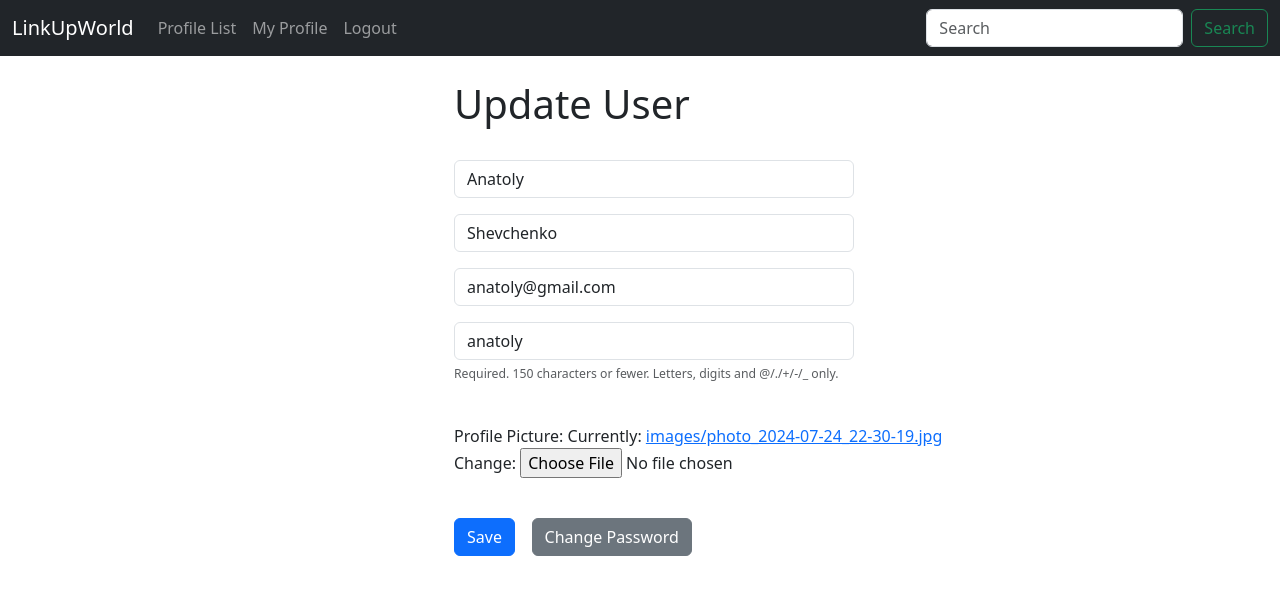
After one commit to bugweaver/django-social-media-diploma, a Django app: page /update-user/ in a window 1280 px wide. The commit adds this page. Shown: the top 595 px of the page. Run offline with Django 5.2, Linux system fonts and the light colour scheme; a user stored in the database is signed in; data comes from the database, SQL or seed files in the repository; both versions use the stored data as it was after the commit.

Commit message:
update profile

```diff
--- a/LinkUpWorld/settings.py
+++ b/LinkUpWorld/settings.py
@@ -118,6 +118,9 @@ USE_TZ = True
 
 STATIC_URL = 'static/'
 
+MEDIA_URL = 'media/'
+MEDIA_ROOT = BASE_DIR / 'media'
+
 # Default primary key field type
 # https://docs.djangoproject.com/en/5.0/ref/settings/#default-auto-field
 
--- a/LinkUpWorld/urls.py
+++ b/LinkUpWorld/urls.py
@@ -1,23 +1,13 @@
-"""
-URL configuration for LinkUpWorld project.
-
-The `urlpatterns` list routes URLs to views. For more information please see:
-    https://docs.djangoproject.com/en/5.0/topics/http/urls/
-Examples:
-Function views
-    1. Add an import:  from my_app import views
-    2. Add a URL to urlpatterns:  path('', views.home, name='home')
-Class-based views
-    1. Add an import:  from other_app.views import Home
-    2. Add a URL to urlpatterns:  path('', Home.as_view(), name='home')
-Including another URLconf
-    1. Import the include() function: from django.urls import include, path
-    2. Add a URL to urlpatterns:  path('blog/', include('blog.urls'))
-"""
 from django.contrib import admin
 from django.urls import path, include
+from django.conf import settings
+from django.conf.urls.static import static
 
 urlpatterns = [
     path('admin/', admin.site.urls),
     path('', include('core.urls')),
 ]
+
+
+if settings.DEBUG:
+    urlpatterns += static(settings.MEDIA_URL, document_root=settings.MEDIA_ROOT)
--- a/core/forms.py
+++ b/core/forms.py
@@ -1,6 +1,6 @@
 from django import forms
-from .models import Post
-from django.contrib.auth.forms import UserCreationForm
+from .models import Post, Profile
+from django.contrib.auth.forms import UserCreationForm, UserChangeForm, SetPasswordForm
 from django.contrib.auth.models import User
 
 
@@ -33,14 +33,15 @@ class SignUpForm(UserCreationForm):
     class Meta:
         model = User
         fields = ['first_name', 'last_name', 'email', 'username', 'password1', 'password2']
-        labels = {
-            'first_name': "Name"
-        }
+        # labels = {
+        #     'first_name': "First Name", 'last_name': "Last Name", 'email': "Email", 'username': "Username",
+        #     'password1': 'Password', 'password2': 'Confirm Password',
+        # }
 
     def __init__(self, *args, **kwargs):
         super(SignUpForm, self).__init__(*args, **kwargs)
         self.fields['username'].widget.attrs['class'] = 'form-control width_input'
-        self.fields['username'].widget.attrs['placeholder'] = 'User Name'
+        self.fields['username'].widget.attrs['placeholder'] = 'Username'
         self.fields['username'].label = ''
         self.fields[
             'username'].help_text = ('<span class="form-text text-muted"><small>Required. 150 characters or fewer.'
@@ -63,3 +64,64 @@ class SignUpForm(UserCreationForm):
         self.fields[
             'password2'].help_text = ('<span class="form-text text-muted">'
                                       '<small>Enter the same password as before, for verification.</small></span>')
+
+
+class UpdateUserForm(UserChangeForm):
+    password = None
+    email = forms.EmailField(label="",
+                             widget=forms.TextInput(attrs={'class': 'form-control width_input',
+                                                           'placeholder': 'Email Address'}))
+    first_name = forms.CharField(label="", max_length=100,
+                                 widget=forms.TextInput(attrs={'class': 'form-control width_input',
+                                                               'placeholder': 'First Name'}))
+    last_name = forms.CharField(label="", max_length=100,
+                                widget=forms.TextInput(attrs={'class': 'form-control width_input',
+                                                              'placeholder': 'Last Name'}))
+
+    class Meta:
+        model = User
+        fields = ['first_name', 'last_name', 'email', 'username']
+
+    def __init__(self, *args, **kwargs):
+        super(UpdateUserForm, self).__init__(*args, **kwargs)
+        self.fields['username'].widget.attrs['class'] = 'form-control width_input'
+        self.fields['username'].widget.attrs['placeholder'] = 'Username'
+        self.fields['username'].label = ''
+        self.fields[
+            'username'].help_text = ('<span class="form-text text-muted"><small>Required. 150 characters or fewer.'
+                                     ' Letters, digits and @/./+/-/_ only.</small></span>')
+
+
+class ChangePasswordForm(SetPasswordForm):
+    class Meta:
+        model = User
+        fields = ['new_password1', 'new_password2']
+
+    def __init__(self, *args, **kwargs):
+        super(ChangePasswordForm, self).__init__(*args, **kwargs)
+
+        self.fields['new_password1'].widget.attrs['class'] = 'form-control width_input'
+        self.fields['new_password1'].widget.attrs['placeholder'] = 'New Password'
+        self.fields['new_password1'].label = ''
+        self.fields[
+            'new_password1'].help_text = (
+            '<ul class="form-text text-muted small">'
+            '<li>Your password can\'t be too similar to your other personal information.'
+            '</li><li>Your password must contain at least 8 characters.</li>'
+            '<li>Your password can\'t be a commonly used password.</li>'
+            '<li>Your password can\'t be entirely numeric.</li></ul>')
+
+        self.fields['new_password2'].widget.attrs['class'] = 'form-control width_input'
+        self.fields['new_password2'].widget.attrs['placeholder'] = 'Confirm New Password'
+        self.fields['new_password2'].label = ''
+        self.fields[
+            'new_password2'].help_text = ('<span class="form-text text-muted">'
+                                          '<small>Enter the same password as before, for verification.</small></span>')
+
+
+class ProfilePicForm(forms.ModelForm):
+    profile_image = forms.ImageField(label="Profile Picture")
+
+    class Meta:
+        model = Profile
+        fields = ('profile_image',)
--- a/core/models.py
+++ b/core/models.py
@@ -7,6 +7,7 @@ class Profile(models.Model):
     user = models.OneToOneField(User, on_delete=models.CASCADE)
     follows = models.ManyToManyField("self", related_name="followed_by", symmetrical=False, blank=True)
     date_modified = models.DateTimeField(User, auto_now=True)
+    profile_image = models.ImageField(null=True, blank=True, upload_to="images/")
 
     def __str__(self):
         return self.user.username
--- a/core/templates/core/login.html
+++ b/core/templates/core/login.html
@@ -10,12 +10,10 @@
     <form method="post" action="{% url 'login' %}">
         {% csrf_token %}
         <div class="mb-3">
-            <label for="username" class="form-label">Username</label>
-            <input type="text" class="form-control width_input" id="username" name="username">
+            <input type="text" class="form-control width_input" id="username" name="username" placeholder="Username">
         </div>
         <div class="mb-3">
-            <label for="password" class="form-label">Password</label>
-            <input type="password" class="form-control width_input" id="password" name="password">
+            <input type="password" class="form-control width_input" id="password" name="password" placeholder="Password">
         </div>
 
         <button type="submit" class="btn btn-primary">Login</button>
--- /dev/null
+++ b/core/templates/core/update_user.html
@@ -0,0 +1,21 @@
+{% extends 'core/base.html' %}
+
+
+{% block content %}
+
+<div class="col-md6 offset-md-4">
+    <h1>Update User</h1><br>
+
+    <form method="post" action="{% url 'update_user' %}" enctype="multipart/form-data">
+        {% csrf_token %}
+        {{ user_form.as_p }}
+        <br>
+        {{ profile_form.as_p }}
+        <br>
+        <button type="submit" class="btn btn-primary">Save</button>&nbsp;&nbsp;&nbsp;
+        <a href="{% url 'update_password' %}" class="btn btn-secondary">Change Password</a>
+    </form>
+
+</div>
+
+{% endblock %}
--- a/core/urls.py
+++ b/core/urls.py
@@ -9,4 +9,7 @@ urlpatterns = [
     path('login/', views.login_user, name='login'),
     path('logout/', views.logout_user, name='logout'),
     path('register/', views.register_user, name='register'),
+    path('update-user/', views.update_user, name='update_user'),
+    path('update-password/', views.update_password, name='update_password'),
+
 ]
--- a/core/views.py
+++ b/core/views.py
@@ -1,9 +1,11 @@
 from django.shortcuts import render, redirect
 from django.contrib import messages
 from .models import Profile, Post
+from django.contrib.auth.decorators import login_required
 # from django.contrib.auth.decorators import login_required
-from .forms import PostForm, SignUpForm
+from .forms import PostForm, SignUpForm, UpdateUserForm, ChangePasswordForm, ProfilePicForm
 from django.contrib.auth import authenticate, login, logout
+from django.contrib.auth.models import User
 from django.contrib.auth.forms import UserCreationForm
 from django import forms
 
@@ -81,9 +83,10 @@ def logout_user(request):
 
 def register_user(request):
     if request.user.is_authenticated:
-        messages.success(request, "You're already logged in")
+        messages.success(request, "You are already logged in")
         return redirect('home')
     else:
+
         page = 'register'
         form = SignUpForm()
 
@@ -91,15 +94,53 @@ def register_user(request):
             form = SignUpForm(request.POST)
             if form.is_valid():
                 user = form.save(commit=False)
-                user.username = user.username.lower()
                 user.save()
-
                 messages.success(request, "User account was created!")
                 login(request, user)
                 return redirect('home')
             else:
                 messages.error(request, 'An error has occurred during registration')
 
-        context = {'page': page, 'form': form}
+        return render(request, 'core/register.html', {'form': form})
 
-    return render(request, 'core/register.html', context)
+
+def update_user(request):
+    if request.user.is_authenticated:
+        current_user = User.objects.get(id=request.user.id)
+        profile_pic = Profile.objects.get(user__id=request.user.id)
+
+        user_form = UpdateUserForm(request.POST or None, request.FILES or None, instance=current_user)
+        profile_form = ProfilePicForm(request.POST or None, request.FILES or None, instance=profile_pic)
+        if user_form.is_valid() and profile_form.is_valid():
+            user_form.save()
+            profile_form.save()
+            login(request, current_user)
+            messages.success(request, "Your profile has been successfully updated")
+            return redirect('home')
+        return render(request, "core/update_user.html",
+                      {'user_form': user_form, "profile_form": profile_form})
+    else:
+        messages.success(request, "You must be logged in to view that page")
+        return redirect('login')
+
+
+def update_password(request):
+    if request.user.is_authenticated:
+        current_user = request.user
+        if request.method == 'POST':
+            form = ChangePasswordForm(current_user, request.POST)
+            if form.is_valid():
+                form.save()
+                messages.success(request, "Your password has been successfully changed")
+                login(request, current_user)
+                return redirect('home')
+            else:
+                for error in list(form.errors.values()):
+                    messages.error(request, error)
+                    return redirect('update_password')
+        else:
+            form = ChangePasswordForm(current_user)
+            return render(request, "core/update_password.html", {'form': form})
+    else:
+        messages.success(request, "You must be logged in to view that page")
+        return redirect('login')
```
Also changed, not shown: core/templates/core/profile.html (+12 -1 lines), core/templates/core/update_password.html (added, +18 -0 lines), core/migrations/0006_profile_profile_image.py (added), db.sqlite3, media/images/photo_2024-07-24_22-30-19.jpg (added), media/images/photo_2024-07-24_23-09-16.jpg (added).
